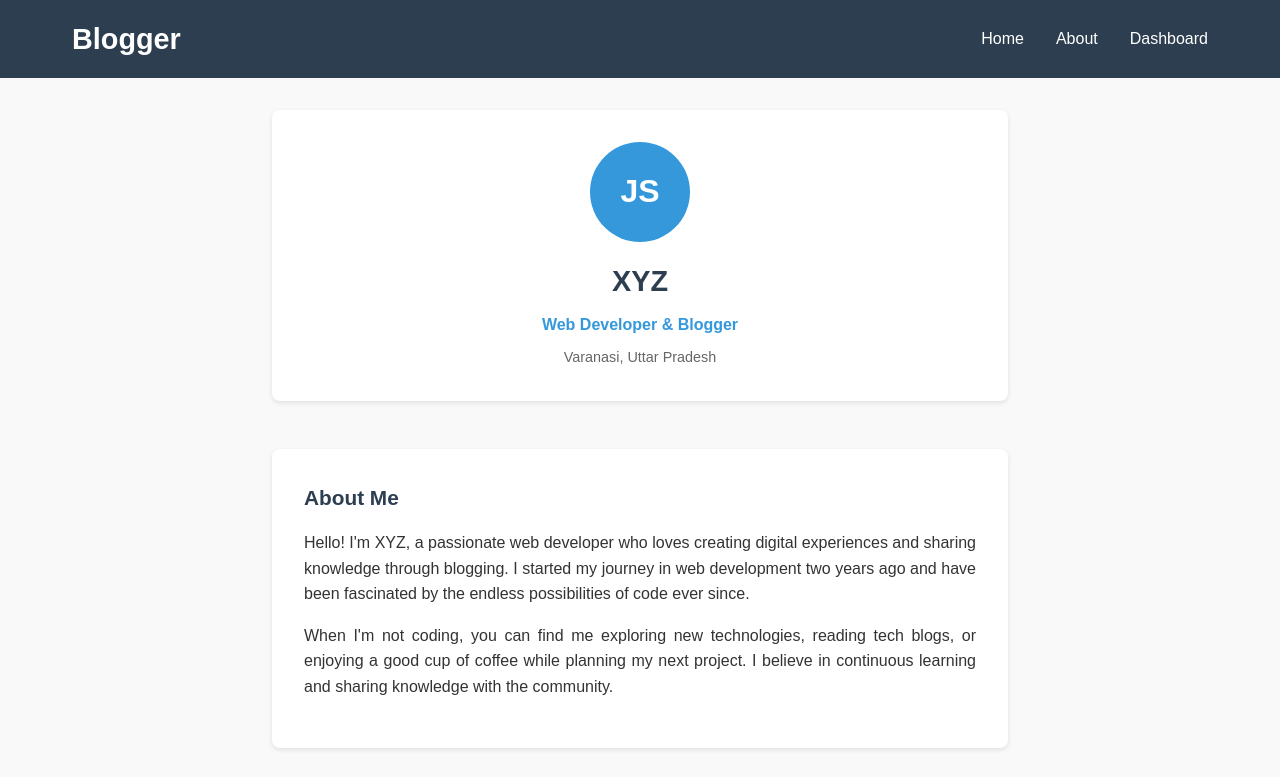
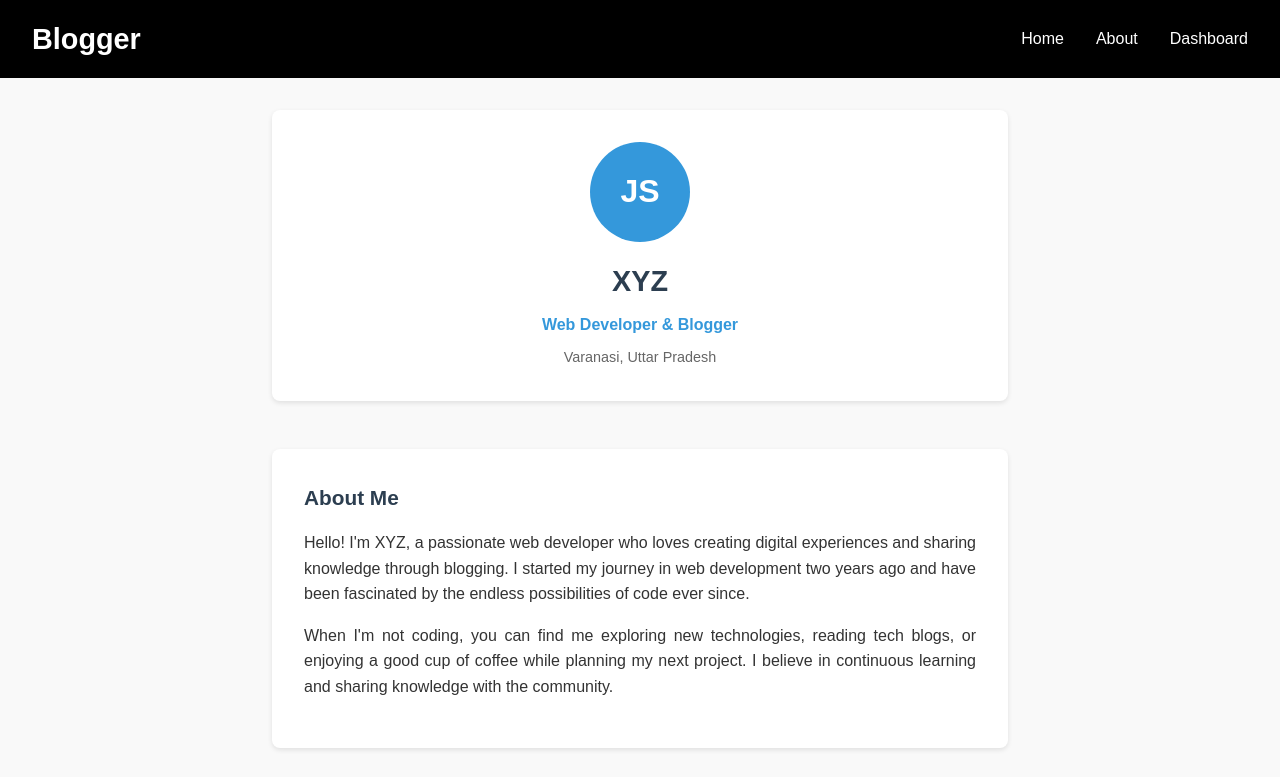
Before and after one commit to abhigupta0507/Lab1, a plain HTML site: page aboutMe.html in a window 1280 px wide. Shown: the top 777 px of the page. Drawn offline with Linux system fonts and the light colour scheme.

Commit message:
finalised

```diff
--- a/styles/aboutMe.css
+++ b/styles/aboutMe.css
@@ -3,6 +3,7 @@
     padding: 0;
     box-sizing: border-box;
 }
+
 
 body {
     font-family: Arial, sans-serif;
@@ -12,18 +13,17 @@ body {
 }
 
 header {
-    background: #2c3e50;
+    background: #000000;
     color: white;
-    padding: 1rem 0;
+    padding: 16px 0px;
     position: sticky;
     top: 0;
     z-index: 100;
 }
 
 nav {
-    max-width: 1200px;
     margin: 0 auto;
-    padding: 0 2rem;
+    padding: 0 32px;
     display: flex;
     justify-content: space-between;
     align-items: center;
@@ -48,6 +48,7 @@ nav a {
 nav a:hover {
     opacity: 0.7;
 }
+
 
 main {
     max-width: 800px;
--- a/styles/blog.css
+++ b/styles/blog.css
@@ -3,6 +3,7 @@
     padding: 0;
     box-sizing: border-box;
 }
+
 
 body {
     font-family: Arial, sans-serif;
@@ -12,9 +13,9 @@ body {
 }
 
 header {
-    background: #2c3e50;
+    background: #000000;
     color: white;
-    padding: 16px 0;
+    padding: 16px 0px;
     position: sticky;
     top: 0;
     z-index: 100;
--- a/styles/dashboard.css
+++ b/styles/dashboard.css
@@ -3,6 +3,7 @@
   padding: 0;
   box-sizing: border-box;
 }
+
 
 body {
     font-family: Arial, sans-serif;
@@ -12,9 +13,9 @@ body {
 }
 
 header {
-  background: #000810;
+    background: #000000;
     color: white;
-  padding: 16px 0;
+    padding: 16px 0px;
     position: sticky;
     top: 0;
     z-index: 100;
```
Lines whose indentation alone changed are shown as unchanged.
